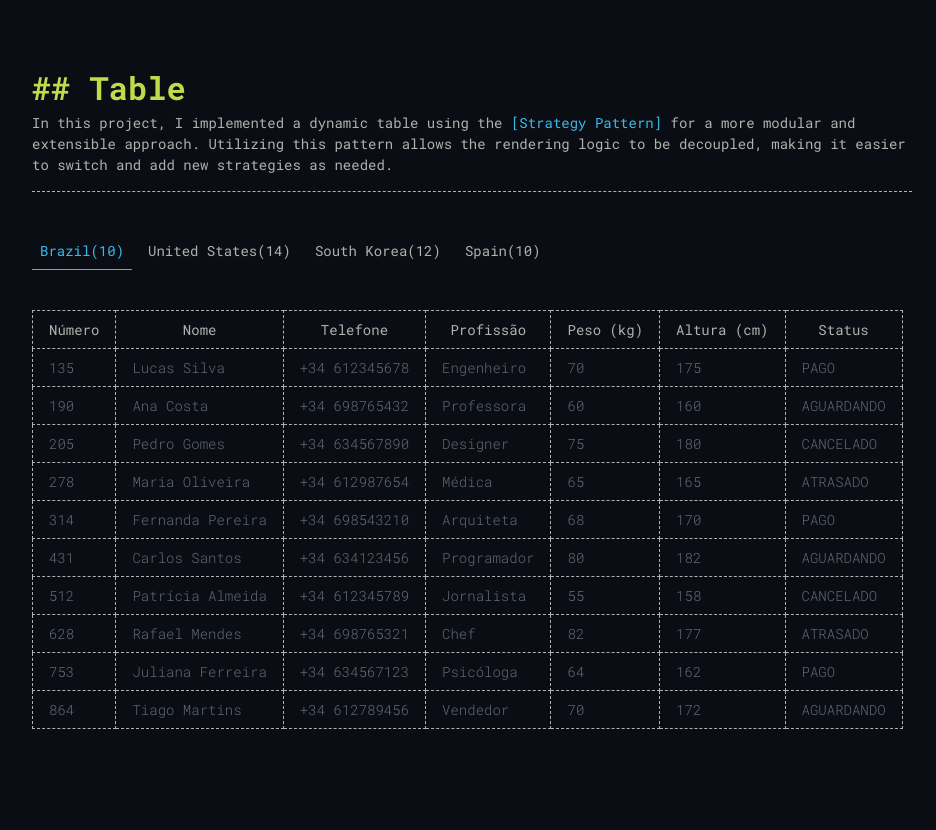
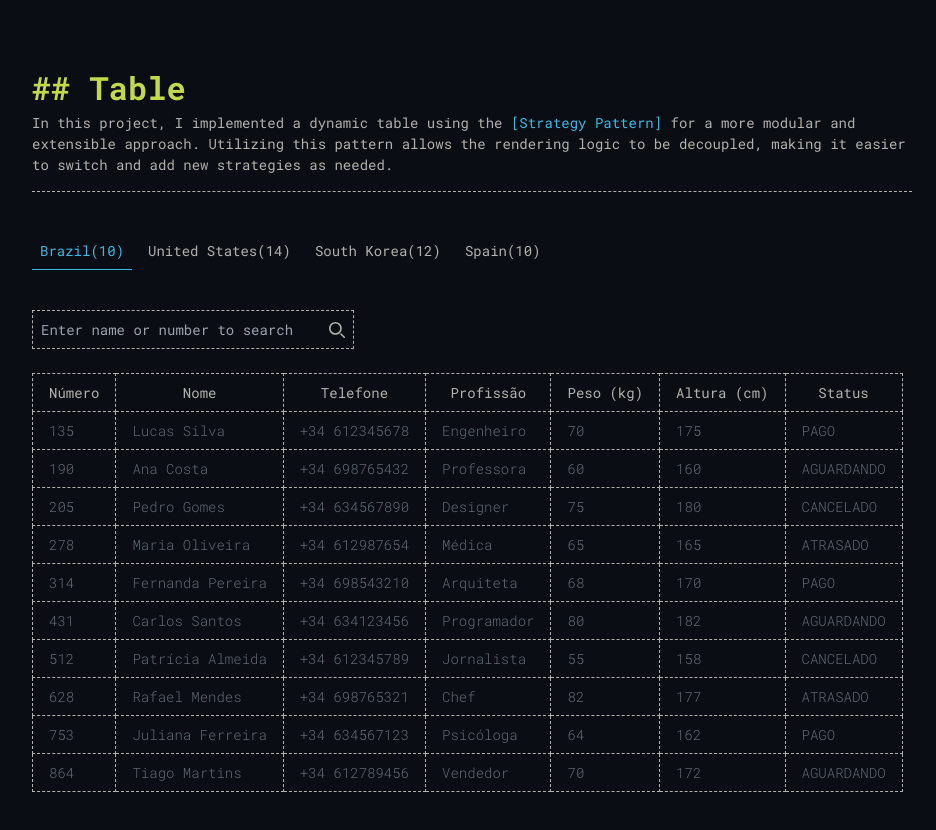
Before and after one commit to douglaspujol/table-strategy-pattern, a Next.js app: page / in a window 1280 px wide. Shown: the top 830 px of the page, without its empty margins (16-952 px from the left). Before the commit the page ends 800 px from the top, so only its background shows below. Built offline with nearby package versions, Linux system fonts and the light colour scheme.

Commit message:
feat: input search

```diff
--- a/src/app/globals.css
+++ b/src/app/globals.css
@@ -27,7 +27,10 @@
     @apply text-hoverContentTable;
   }
 }
-
+input[type="search"]::-webkit-search-cancel-button {
+  -webkit-appearance: none;
+  appearance: none;
+}
 @layer utilities {
   .text-balance {
     text-wrap: balance;
--- a/src/app/page.tsx
+++ b/src/app/page.tsx
@@ -75,6 +75,30 @@ export default function Home() {
           </li>
         ))}
       </ul>
+      <div className="mb-6 p-2 w-auto inline-flex items-center border border-dashed border-border focus-within:border-hoverContentTable hover:border-hoverContentTable group">
+        <input
+          type="search"
+          className="w-72  text-font text-base bg-transparent focus:outline-none"
+          placeholder="Enter name or number to search"
+        />
+        <div>
+          <svg
+            className="h-4 text-font group-hover:text-hoverContentTable group-focus-within:text-hoverContentTable"
+            aria-hidden="true"
+            xmlns="http://www.w3.org/2000/svg"
+            fill="none"
+            viewBox="0 0 20 20"
+          >
+            <path
+              stroke="currentColor"
+              strokeLinecap="round"
+              strokeLinejoin="round"
+              strokeWidth="2"
+              d="m19 19-4-4m0-7A7 7 0 1 1 1 8a7 7 0 0 1 14 0Z"
+            />
+          </svg>
+        </div>
+      </div>
 
       <Table
         strategy={strategy}
```
